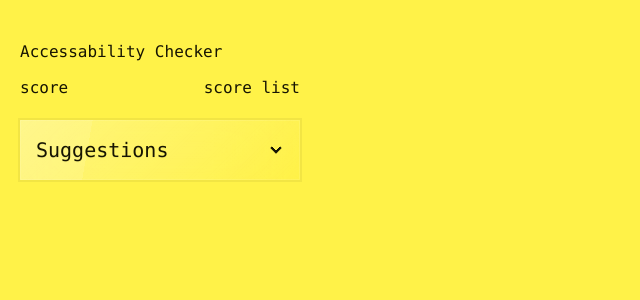
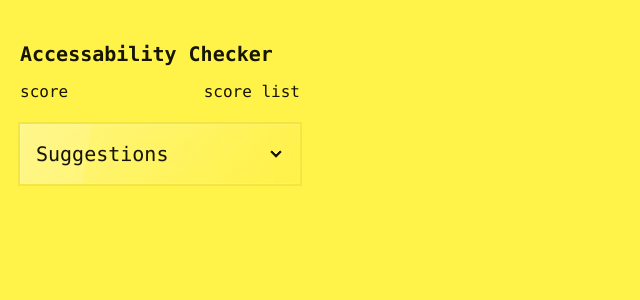
Before and after one commit to AMarinic92/4560-IA, a React (Vite) app in the folder frontend/: page / in a window 1280 px wide. Shown: the top 300 px of the page, without its empty margins (0-640 px from the left). Built offline with nearby package versions, Linux system fonts and the light colour scheme.

Commit message:
changed header

```diff
--- a/frontend/src/components/header.tsx
+++ b/frontend/src/components/header.tsx
@@ -1,7 +1,7 @@
 const Header =()=>{
     return(
         <div className="flex flex-col">
-            <h1 className="mb-3">Accessability Checker</h1>
+            <h1 className="mb-3 text-xl font-bold">Accessability Checker</h1>
             <div className="flex flex-row justify-between">
                 <div>
                     score
```
